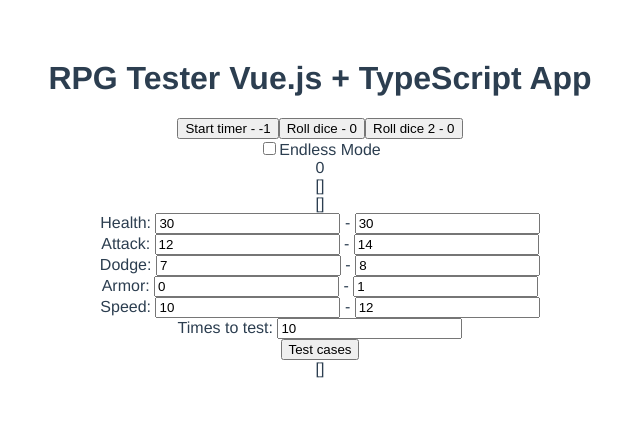
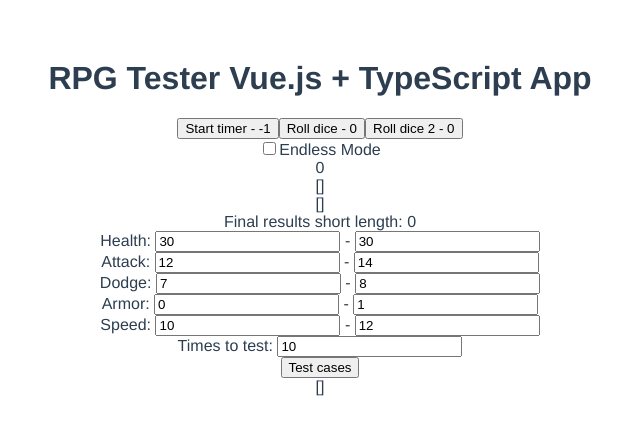
Before and after one commit to JamesSkemp/vuejs-tutorial, a Vue app: page / in a window 1280 px wide. Shown: the top 434 px of the page, without its empty margins (320-960 px from the left). Built offline with nearby package versions, Linux system fonts and the light colour scheme.

Commit message:
Fix HP increment and properly breaking out of loop

```diff
--- a/src/components/HelloWorld.vue
+++ b/src/components/HelloWorld.vue
@@ -11,6 +11,7 @@
 	<div v-html="diceRoll"></div>
 	<div v-html="finalResults"></div>
 	<div v-html="finalResultsShort"></div>
+	<div>Final results short length: {{ finalResultShortLength }}</div>
 	<div>
 		Health:
 		<input type="number" v-model="healthMin" value="" /> -
@@ -77,6 +78,7 @@ export default class HelloWorld extends Vue {
    */
   testTimes = 10;
   testResults: string[] = [];
+  finalResultShortLength = 0;
 
   created() {
 	console.log('created');
@@ -100,7 +102,7 @@ export default class HelloWorld extends Vue {
 
   test(): void {
 	const world: World = this.$world;
-	for (let health = this.healthMin; health <= this.healthMax; health++) {
+	for (let health = this.healthMin; health <= this.healthMax; health += 5) {
 		//this.testResults.push(`Starting health ${health}`);
 		for (let attack = this.attackMin; attack <= this.attackMax; attack++) {
 			//this.testResults.push(`Starting attack ${attack}`);
@@ -143,7 +145,7 @@ export default class HelloWorld extends Vue {
 								if (whileLoopNumber > 500) {
 									console.log('more than 500 turns');
 									console.log(testWorld);
-									return;
+									break;
 								}
 
 								const partiesMoment = resolvePartyMoment(testWorld.parties[0], testWorld.currentMoment);
@@ -173,6 +175,7 @@ export default class HelloWorld extends Vue {
 			}
 		}
 	}
+	this.finalResultShortLength = this.finalResultsShort.length;
   }
 
   rollDice(): void {
```
